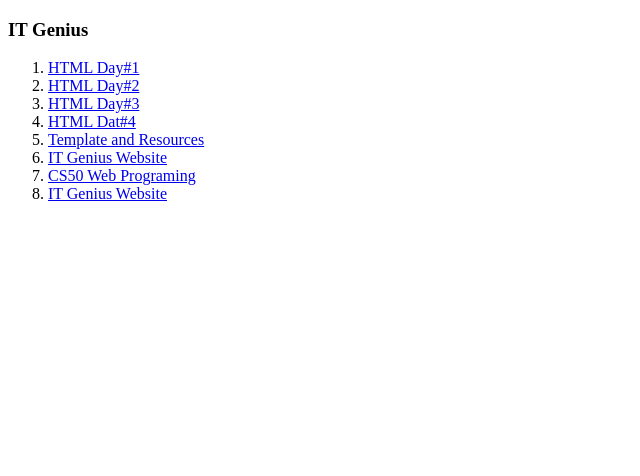
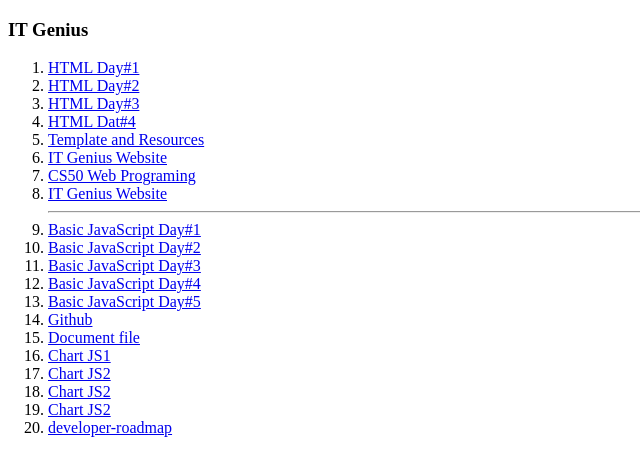
Before and after one commit to Witaya252525/Web_Developt_Bootcamp_2023, a plain HTML site: page Genius.html in a window 1280 px wide. Shown: the whole page, without its empty margins (0-640 px from the left). Drawn offline with Linux system fonts and the light colour scheme.

Commit message:
JAvascrpt

```diff
--- a/Genius.html
+++ b/Genius.html
@@ -22,6 +22,23 @@
         <li> <a href="https://www.youtube.com/user/itgeniuseng">IT Genius Website</a></li>
         <li> <a href="https://www.youtube.com/watch?v=vzGllw18DkA">CS50 Web Programing</a></li>
         <li> <a href="https://www.youtube.com/user/itgeniuseng">IT Genius Website</a></li>
+<hr>
+
+        <li> <a href="https://youtu.be/u_hk1yDEz_k">Basic JavaScript Day#1</a></li>
+        <li> <a href="https://youtu.be/x4PzAgmauv8">Basic JavaScript Day#2</a></li>
+        <li> <a href="https://youtu.be/8HhJSN2q5Tg">Basic JavaScript Day#3</a></li>
+        <li> <a href="https://youtu.be/ewr-9stmQxw">Basic JavaScript Day#4</a></li>
+        <li> <a href="https://youtu.be/V2m0jdbDr5s">Basic JavaScript Day#5</a></li>
+        <li> <a href="https://github.com/iamsamitdev/BasicJavaScriptES6JQuery">Github</a></li>
+        <li> <a href="https://bit.ly/2TDiQjg">Document file</a></li>
+        <li> <a href="https://www.chartjs.org/samples/latest/">Chart JS1</a></li>
+        <li> <a href="https://www.highcharts.com/demo/line-basic">Chart JS2</a></li>
+        <li> <a href="https://www.highcharts.com/demo/line-basic">Chart JS2</a></li>
+        <li> <a href="https://www.highcharts.com/demo/line-basic">Chart JS2</a></li>
+        <li> <a href="https://github.com/kamranahmedse/developer-roadmap">developer-roadmap</a></li>
+
+
+
 
     </ol>
 
```
